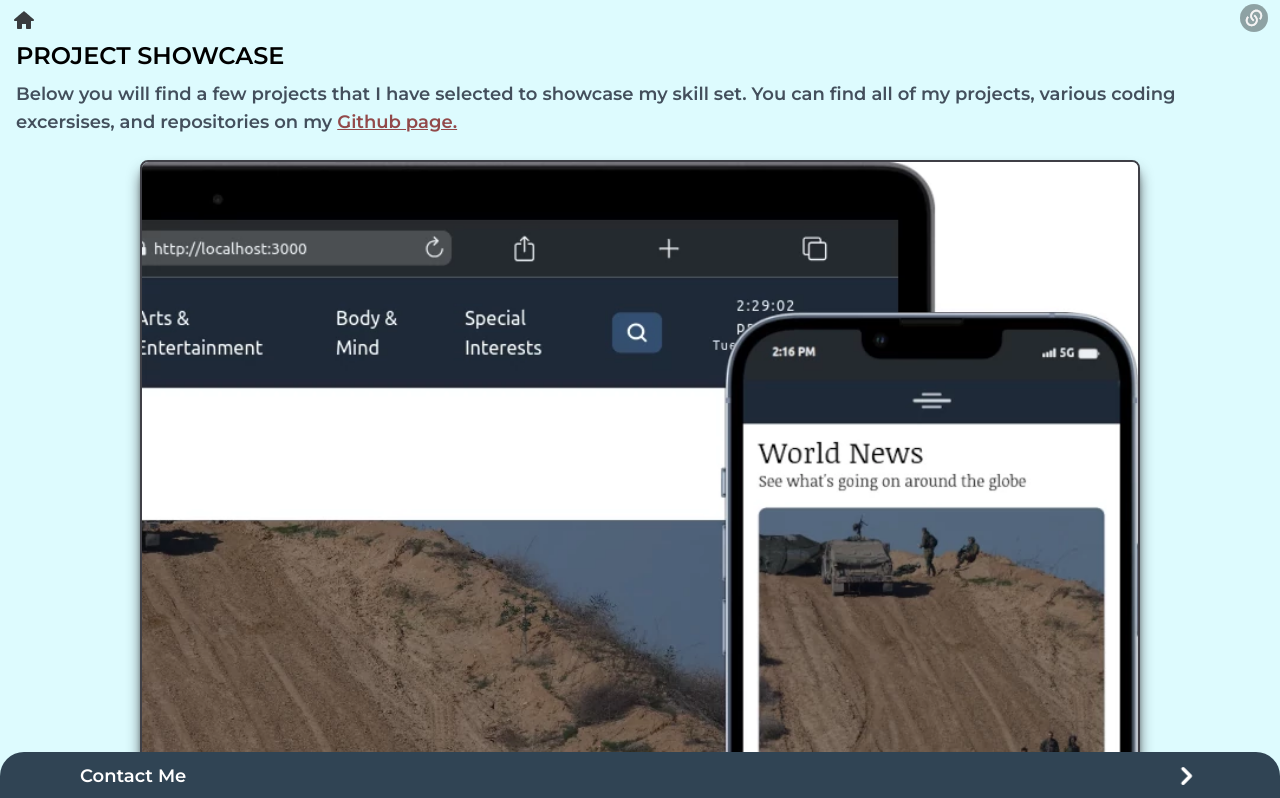
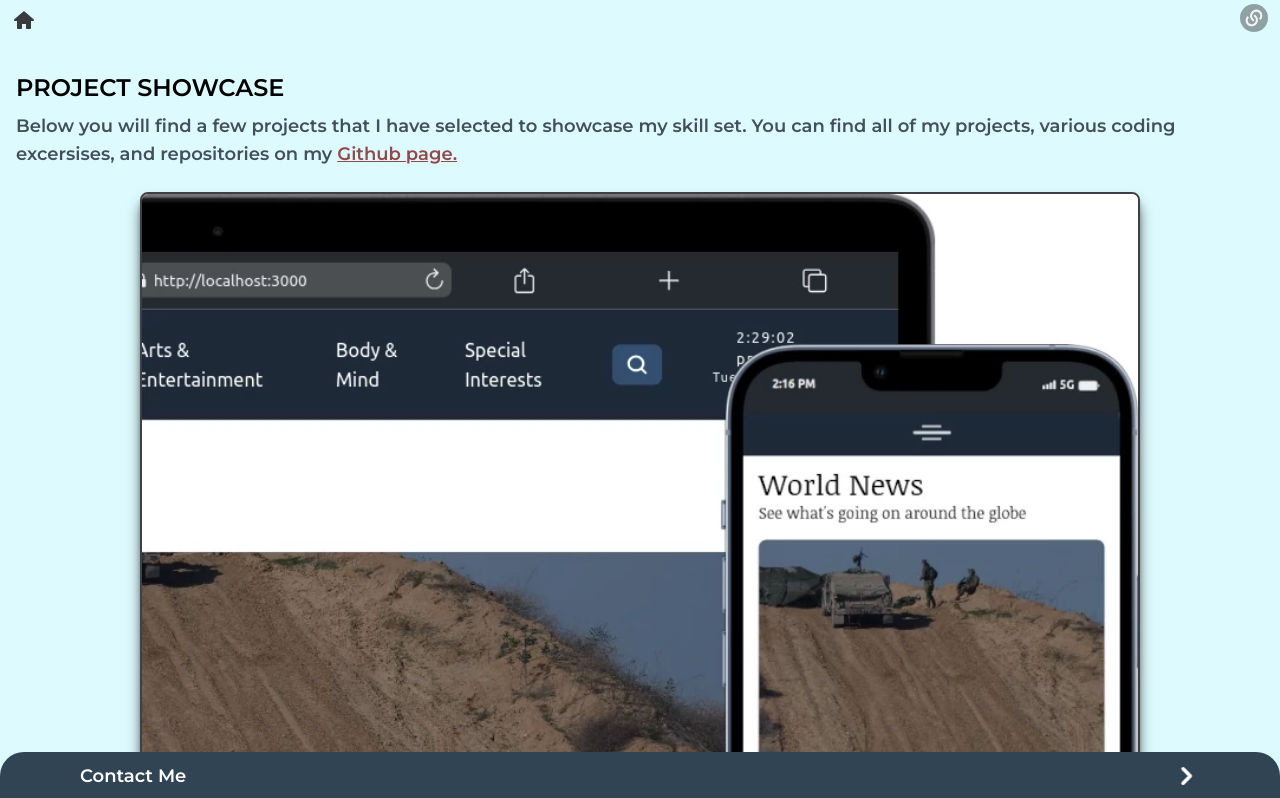
Before and after one commit to wlowrimore/piece_of_me, a Next.js app: page /projects in a window 1280 px wide. Shown: the top 798 px of the page. Built offline with nearby package versions, Linux system fonts and the light colour scheme.

Commit message:
adjusts z index on nav

```diff
--- a/src/app/about/page.tsx
+++ b/src/app/about/page.tsx
@@ -17,7 +17,7 @@ const About: React.FC = () => {
             </Link>
           </p>
         </div>
-        <div className="flex flex-col w-full px-6 pt-8 pb-14 justify-center">
+        <div className="flex flex-col w-full px-6 pt-16 pb-20 justify-center">
           <h1 className="py-3 text-2xl text-zinc-100 uppercase">Hey there!</h1>
           <p className="text-white text-lg mb-[0.88rem]">
             I'm William Lowrimore, a Frontend Developer from Nashville, TN. I
--- a/src/app/contact/page.tsx
+++ b/src/app/contact/page.tsx
@@ -10,7 +10,7 @@ import { HiChevronRight } from "react-icons/hi";
 const Contact: React.FC = () => {
   return (
     <div className="w-screen min-h-screen bg-contact-bg bg-cover bg-center bg-norepeat flex flex-col items-center justify-center mx-auto container">
-      <div className="fixed z-10 left-3 top-2 text-zinc-300/90 rounded-full">
+      <div className="fixed left-3 top-2 text-zinc-300/90 rounded-full">
         <p className="text-2xl">
           <Link href="/">
             <TiHome />
--- a/src/app/projects/page.tsx
+++ b/src/app/projects/page.tsx
@@ -18,7 +18,7 @@ const Projects: React.FC<ProjectPageProps> = ({ projects }) => {
           </Link>
         </p>
       </div>
-      <div className="mt-4">
+      <div className="mt-12">
         <h1 className="text-2xl font-semibold my-2 uppercase">
           Project Showcase
         </h1>
```
